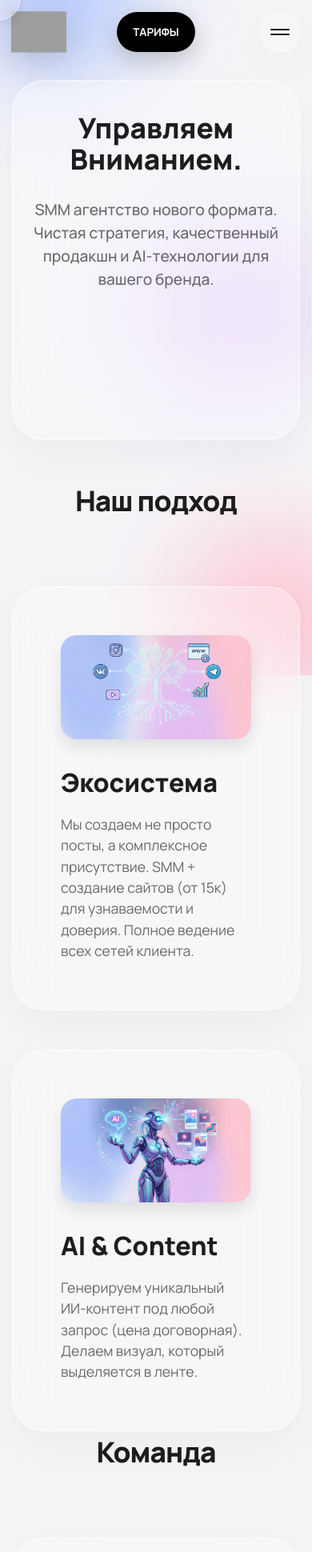
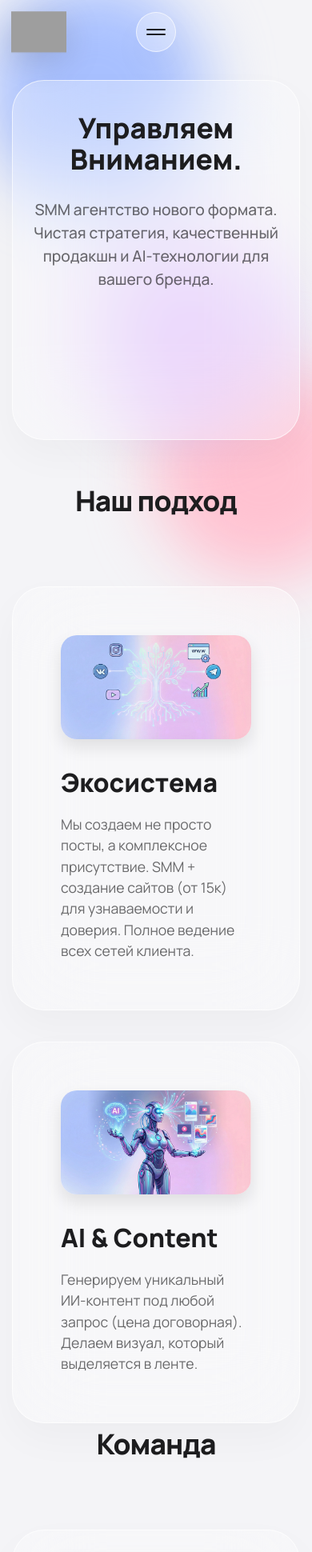
Before and after one commit to iskandermahmut9-ui/MediaWave, a plain HTML site: page index.html in a window 390 px wide. Shown: the top 1940 px of the page at 80% size. Drawn offline with Linux system fonts and the light colour scheme; grey boxes are pictures that could not be loaded.

Commit message:
Add files via upload

```diff
--- a/index.html
+++ b/index.html
@@ -44,8 +44,8 @@
             --radius: 40px;
 
             /* ОТСТУПЫ */
-            --section-padding: 160px;
-            --grid-gap: 50px;
+            --section-padding: 140px;
+            --grid-gap: 40px;
         }
 
         * { margin: 0; padding: 0; box-sizing: border-box; }
@@ -347,11 +347,19 @@
         }
 
         @media (max-width: 768px) {
-            .blob { filter: blur(60px); opacity: 0.9; }
+            /* 1. БОЛЕЕ ПЛОТНЫЙ И ЯРКИЙ ФОН НА МОБАЙЛЕ */
+            .blob { filter: blur(40px); opacity: 1; }
+            .b1 { top: 0%; left: -10%; width: 70vw; height: 70vw; }
+            .b2 { bottom: 10%; right: -10%; width: 70vw; height: 70vw; }
+            .b3 { top: 40%; left: 20%; width: 60vw; height: 60vw; }
+
             header { padding: 0 15px; top: 15px; }
             .pc-only { display: none !important; } .mob-only { display: flex !important; }
             .logo-btn { height: 50px; width: auto; }
-            .notch-btn { height: 50px; padding: 0 20px; font-size: 0.85rem; }
+
+            /* 2. СКРЫВАЕМ КНОПКУ ТАРИФЫ В ШАПКЕ */
+            .notch-container { display: none !important; }
+
             .menu-trigger { width: 50px; height: 50px; }
             .dropdown-panel { width: 200px; }
             :root { --section-padding: 120px; }
@@ -363,6 +371,10 @@
             .f-btn { width: 100%; justify-content: center; }
             .phone-btn { font-size: 1.4rem; padding: 15px 30px; width: 100%; }
             h2 { font-size: 2.2rem; }
+
+            /* Скрываем кастомный курсор на тач-устройствах */
+            #cursor-follower { display: none !important; }
+            body { cursor: auto; }
         }
     </style>
 </head>
@@ -570,6 +582,9 @@
         // --- КУРСОР ---
         const cursor = document.getElementById('cursor-follower');
         let mouseX = 0, mouseY = 0, cursorX = 0, cursorY = 0;
+
+        // Отслеживаем мышь только на десктопе
+        if (window.innerWidth > 768) {
             document.addEventListener('mousemove', (e) => { mouseX = e.clientX; mouseY = e.clientY; });
             function animateCursor() {
                 cursorX += (mouseX - cursorX) * 0.15; cursorY += (mouseY - cursorY) * 0.15;
@@ -579,10 +594,16 @@
             animateCursor();
             document.addEventListener('mousedown', () => cursor.classList.add('active'));
             document.addEventListener('mouseup', () => cursor.classList.remove('active'));
+        }
 
-        // --- УМНЫЙ 3D НАКЛОН ---
-        const cards = document.querySelectorAll('.hero-card, .service-card, .team-card, .pricing-card, .logo-btn, .extra-card');
-        cards.forEach(card => {
+        // --- УМНЫЙ 3D НАКЛОН И ПУЗЫРЬКИ ---
+        // Общий список элементов для взаимодействия
+        const interactElements = document.querySelectorAll('.hero-card, .service-card, .team-card, .pricing-card, .logo-btn, .extra-card, .phone-btn, .f-btn, .notch-btn');
+
+        // --- 1. ЛОГИКА ДЛЯ ДЕСКТОПА (МЫШЬ) ---
+        if (window.innerWidth > 768) {
+            interactElements.forEach(card => {
+                // Наклон
                 card.addEventListener('mousemove', (e) => {
                     const rect = card.getBoundingClientRect();
                     const x = e.clientX - rect.left; const y = e.clientY - rect.top;
@@ -592,32 +613,78 @@
                     card.style.transform = `perspective(1000px) rotateX(${rotateX}deg) rotateY(${rotateY}deg) scale(1.02)`;
                 });
                 card.addEventListener('mouseleave', () => { card.style.transform = 'perspective(1000px) rotateX(0) rotateY(0) scale(1)'; });
+
+                // Пузырьки по клику
+                card.addEventListener('click', () => {
+                    const rect = card.getBoundingClientRect();
+                    for (let i = 0; i < 50; i++) { setTimeout(() => { createSoapBubble(rect); }, Math.random() * 200); }
+                });
+            });
+        }
+
+        // --- 2. ЛОГИКА ДЛЯ МОБАЙЛА (СКРОЛЛ / ВИРТУАЛЬНЫЙ СКАНЕР) ---
+        if (window.innerWidth <= 768) {
+            window.addEventListener('scroll', () => {
+                const viewportCenterY = window.innerHeight / 2;
+
+                interactElements.forEach(card => {
+                    const rect = card.getBoundingClientRect();
+                    const cardCenterY = rect.top + rect.height / 2;
+                    const distY = Math.abs(viewportCenterY - cardCenterY);
+
+                    // Зона активации (центр экрана +/- 150px)
+                    if (distY < 150) {
+                        // Эффект "наведения": наклон и увеличение
+                        // Вычисляем наклон в зависимости от положения в центре
+                        const rotateX = (cardCenterY - viewportCenterY) / 20;
+                        card.style.transform = `perspective(1000px) rotateX(${rotateX}deg) scale(1.03)`;
+
+                        // Рандомный запуск пузырьков (эффект кипения)
+                        // Шанс 3% на каждом событии скролла, чтобы не было спама
+                        if (Math.random() < 0.03) {
+                            createSoapBubble(rect);
+                        }
+                    } else {
+                        // Сброс
+                        card.style.transform = 'perspective(1000px) rotateX(0) scale(1)';
+                    }
+                });
             });
 
-        // --- МЫЛЬНЫЕ ПУЗЫРИ ---
+            // Также оставляем клик для принудительного вызова пузырьков на мобилке
+            interactElements.forEach(card => {
+                card.addEventListener('click', () => {
+                    const rect = card.getBoundingClientRect();
+                    for (let i = 0; i < 20; i++) { setTimeout(() => { createSoapBubble(rect); }, Math.random() * 200); }
+                });
+            });
+        }
+
+        // --- ФУНКЦИЯ СОЗДАНИЯ ПУЗЫРЬКА ---
         const bubbleLayer = document.getElementById('bubble-layer');
         const bubbleColors = ['rgba(168, 192, 255, 0.7)', 'rgba(255, 194, 209, 0.7)', 'rgba(224, 195, 252, 0.7)', 'rgba(0, 122, 255, 0.5)', 'rgba(255, 255, 255, 0.6)'];
-        document.addEventListener('click', function(e) {
-            const target = e.target.closest('.glass, a, button, .price-btn, .phone-btn, .f-btn, .notch-btn, .logo-btn, .pricing-card, .team-card, .service-card, .extra-card');
-            if (target) {
-                const rect = target.getBoundingClientRect();
-                for (let i = 0; i < 50; i++) { setTimeout(() => { createSoapBubble(rect); }, Math.random() * 200); }
-            }
-        });
+
         function createSoapBubble(rect) {
             const bubble = document.createElement('div');
             bubble.classList.add('soap-bubble');
             const color = bubbleColors[Math.floor(Math.random() * bubbleColors.length)];
             bubble.style.setProperty('--bubble-color', color);
+
+            // Размер
             const size = Math.random() * 60 + 30;
             bubble.style.width = size + 'px'; bubble.style.height = size + 'px';
+
+            // Позиция
             const startX = rect.left + Math.random() * rect.width;
             const startY = rect.top + Math.random() * rect.height;
             bubble.style.left = startX + 'px'; bubble.style.top = startY + 'px';
+
+            // Анимация
             const sway = (Math.random() - 0.5) * 200 + 'px';
             bubble.style.setProperty('--sway', sway);
             const duration = Math.random() * 3 + 3;
             bubble.style.animationDuration = duration + 's';
+
             bubbleLayer.appendChild(bubble);
             setTimeout(() => { bubble.remove(); }, duration * 1000);
         }
```
Lines whose indentation alone changed are shown as unchanged.
